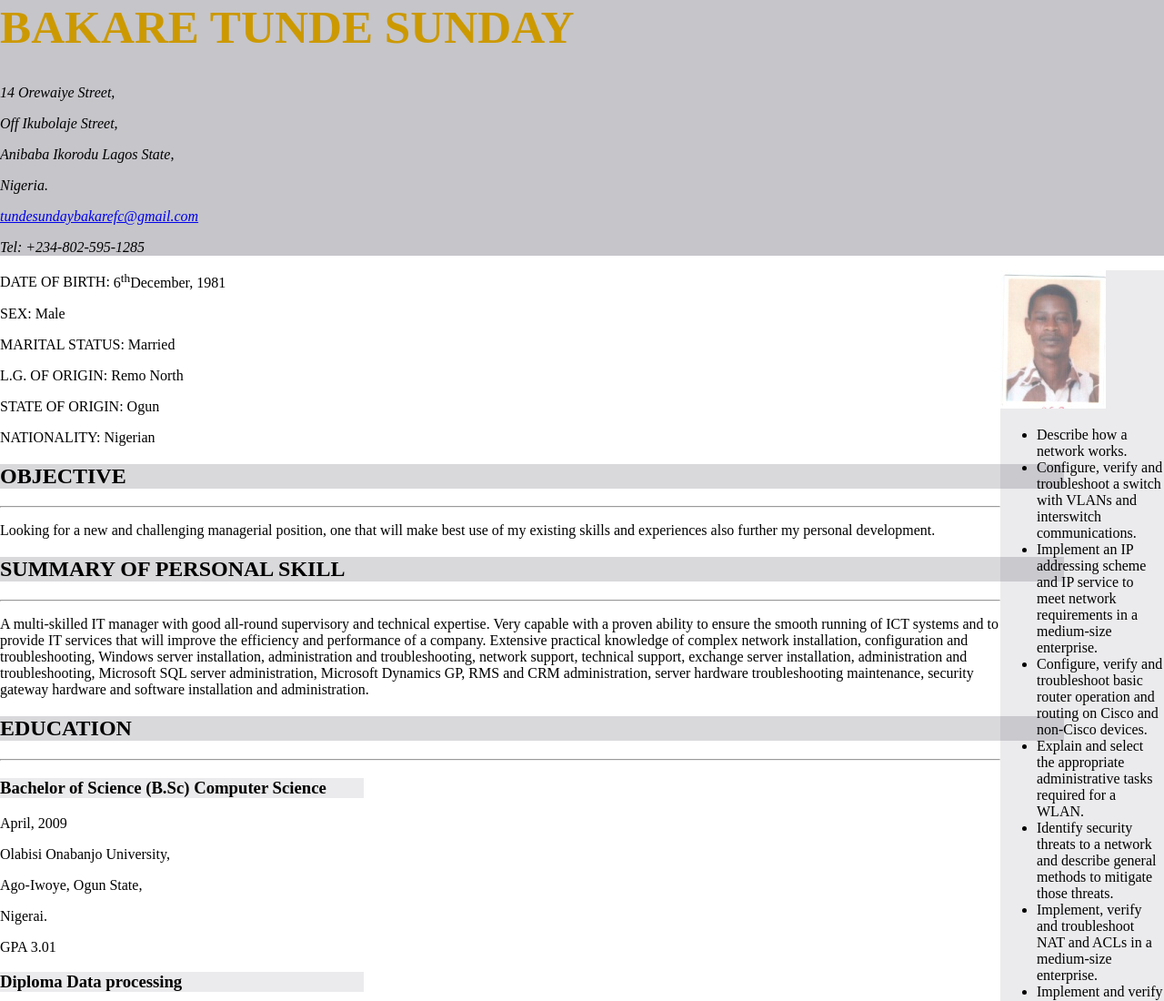
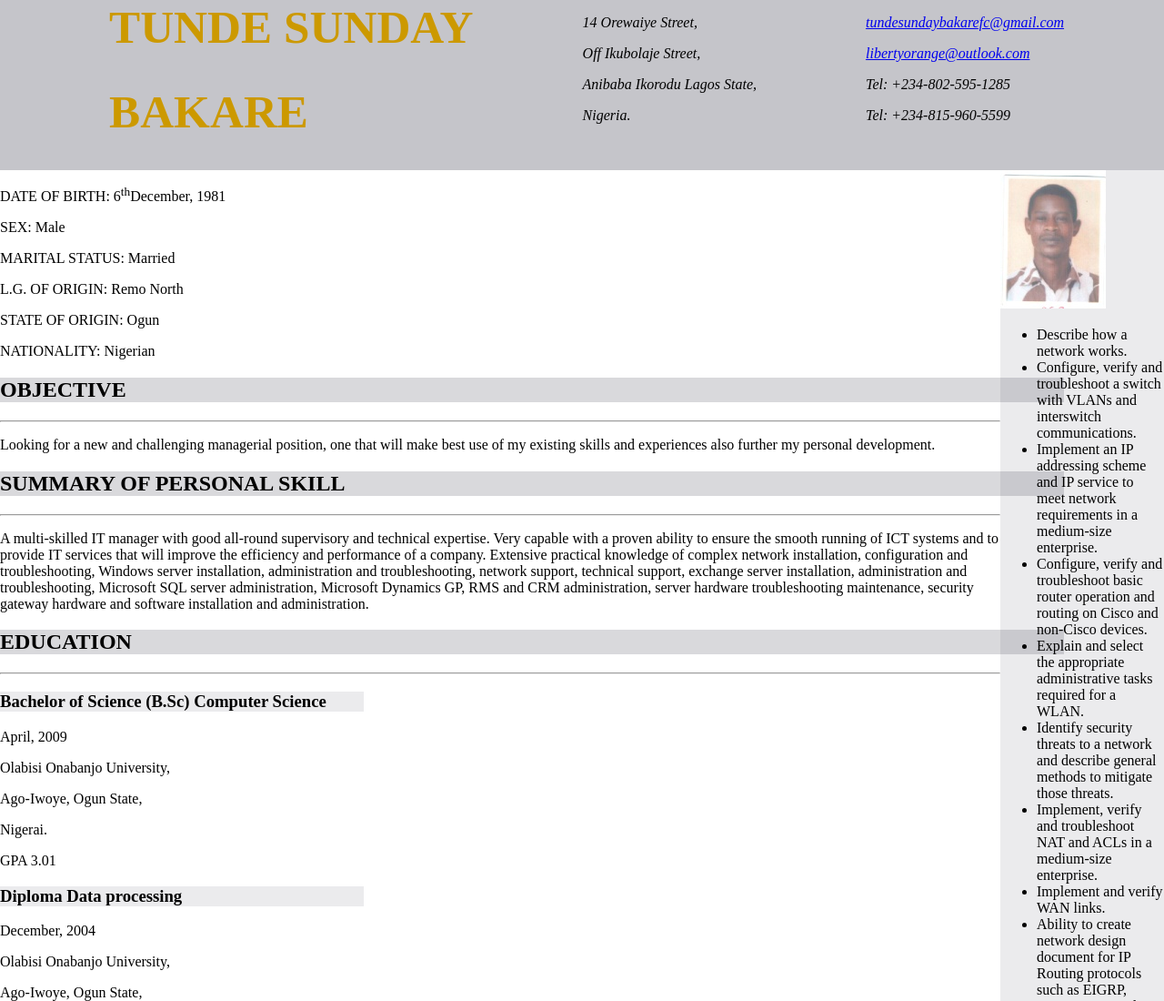
Before and after one commit to TundeDev/tundesundaybakareresume, a plain HTML site: page index.html in a window 1280 px wide. Shown: the top 1100 px of the page at 91% size. Drawn offline with Linux system fonts and the light colour scheme.

Commit message:
fifth commit 14-5

```diff
--- a/index.html
+++ b/index.html
@@ -7,15 +7,30 @@
 	</head>
 	<body>
 		<header class="banner">
-			<h1>BAKARE TUNDE SUNDAY</h1>
+			<div class="name">
+				<h1>TUNDE SUNDAY</h1>
+				<h1>BAKARE</h1>
+			</div>
+			<div class="name">
 				<address>
 					<p>14 Orewaiye Street,</p>
 					<p>Off Ikubolaje Street,</p>
 					<p>Anibaba Ikorodu Lagos State,</p>
 					<p>Nigeria.</p>
+				</address>
+			</div>
+			<div class="name">
+				<address>
+					<p>
 						<a href="mailto=tundesundaybakarefc@gmail.com">tundesundaybakarefc@gmail.com</a>
+					</p>
+					<p>
+						<a href="mailto=libertyorange@outlook.com">libertyorange@outlook.com</a>
+					</p>
 					<p>Tel: +234-802-595-1285</p>
+					<p>Tel: +234-815-960-5599</p>
 				</address>
+			</div>
 		</header>
 		<aside>
 			<img src="images/tunde.jpg" alt="Tunde Passport">
--- a/tunde.css
+++ b/tunde.css
@@ -9,6 +9,23 @@ h1 {
 }
 .banner {
 	background-color: rgba(64, 64, 81, 0.3);
+
+
+}
+
+.banner:after {
+	visibility: hidden;
+	display: block;
+	font-size: 0;
+	content: "";
+	clear: both;
+	height: 0;
+}
+
+.name {
+
+	float: left;
+	padding-left: 120px;
 }
 
 h2 {
@@ -29,6 +46,8 @@ h1 {
 aside {
 	float: right;
 	background-color: rgba(64, 64, 81, 0.1);
+
 	width: 180px;
 
+
 }
```
Lines whose indentation alone changed are shown as unchanged.
